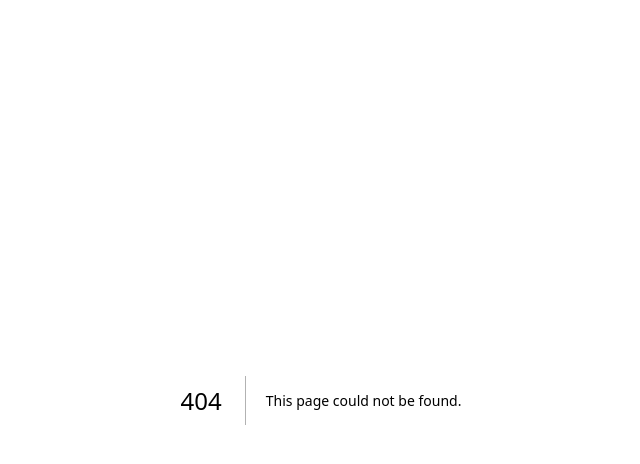
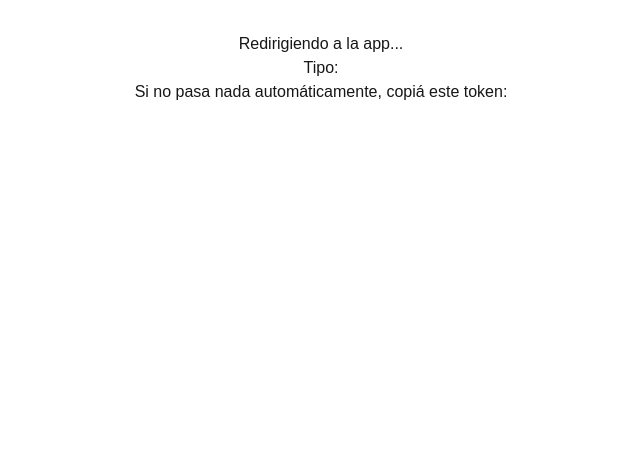
Before and after one commit to Agustin-Monti/gymapp, a Next.js app: page /auth-redirect in a window 1280 px wide. Before the commit this address had no page. Shown: the top 464 px of the page, without its empty margins (319-959 px from the left). Built offline with nearby package versions, Linux system fonts and the light colour scheme.

Commit message:
Create page.tsx

```diff
--- /dev/null
+++ b/src/app/auth-redirect/page.tsx
@@ -0,0 +1,34 @@
+'use client';
+
+import { useEffect } from 'react';
+import { useSearchParams } from 'next/navigation';
+
+export default function AuthRedirectPage() {
+  const searchParams = useSearchParams();
+
+  useEffect(() => {
+    const token = searchParams.get('token');
+    const type = searchParams.get('type');
+
+    if (!token || !type) return;
+
+    // Redirigir según el tipo
+    if (type === 'email_confirmation') {
+      window.location.href = `myapp://auth/confirm?token=${token}`;
+    } else if (type === 'recovery') {
+      window.location.href = `myapp://auth/reset?token=${token}`;
+    }
+  }, [searchParams]);
+
+  const token = searchParams.get('token');
+  const type = searchParams.get('type');
+
+  return (
+    <main style={{ padding: '2rem', textAlign: 'center' }}>
+      <h1>Redirigiendo a la app...</h1>
+      <p>Tipo: {type}</p>
+      <p>Si no pasa nada automáticamente, copiá este token:</p>
+      <code>{token}</code>
+    </main>
+  );
+}
```
